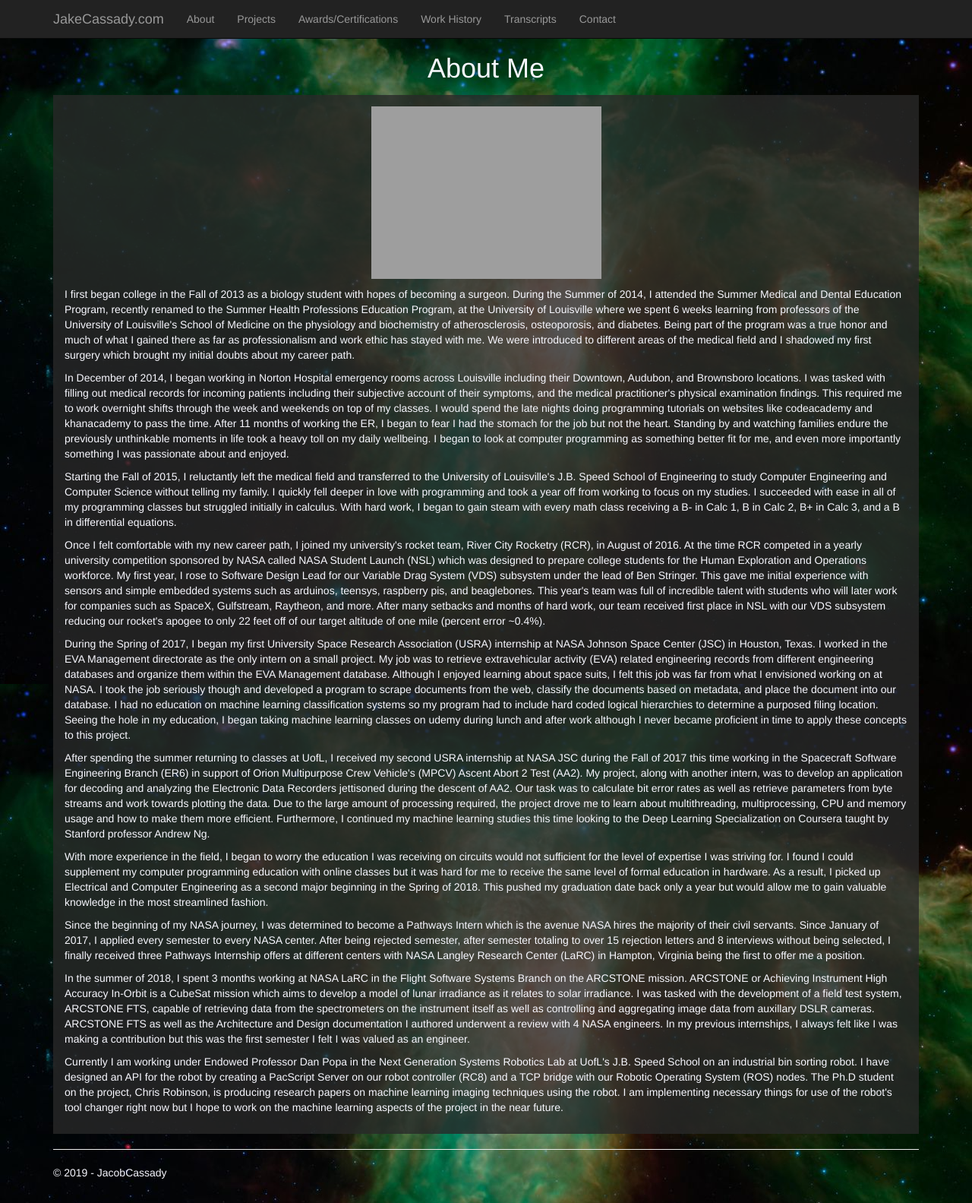
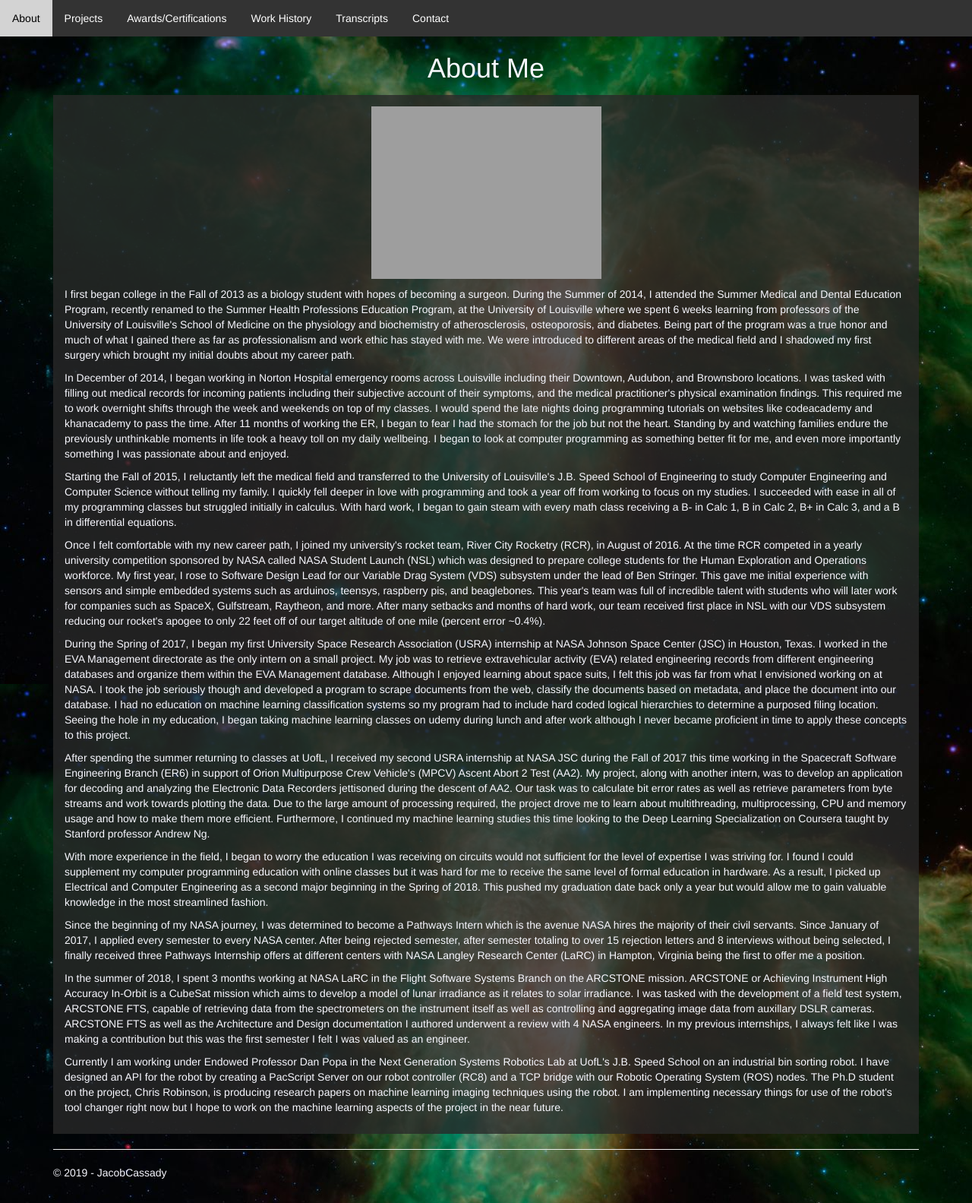
Before and after one commit to jtcass01/JacobCassadyDotCom, a Flask app: page /about in a window 1280 px wide. Shown: the whole page at 76% size. Run offline with Flask 2, Linux system fonts and the light colour scheme; data that the repository does not hold is empty; parts of the project's set-up code (start-up, migrations or seed data) failed here and were passed over; some libraries are stand-ins or nearby versions; grey boxes are pictures that could not be loaded.

Commit message:
Upgrade to navbar.

```diff
--- a/website/website/static/content/site.css
+++ b/website/website/static/content/site.css
@@ -60,3 +60,64 @@
 .validation-summary-valid {
     display: none;
 }
+
+ul.topnav {
+    list-style-type: none;
+    margin: 0;
+    padding: 0;
+    background-color: #333;
+    position: fixed;
+    top: 0;
+    width: 100%;
+}
+
+ul.topnav li {
+    float: left;
+}
+
+ul.topnav li a {
+    display: block;
+    color: white;
+    text-align: center;
+    padding: 14px 16px;
+    text-decoration: none;
+}
+
+ul.topnav li:hover a:not(.active) {
+    background-color: #D3D3D3;
+    color: #000;
+}
+
+ul.topnav li a.active {
+    background-color: #D2691E;
+    color: white;
+}
+
+ul.topnav li.right {
+    float: right;
+}
+
+@media screen and (max-width: 600px) {
+    ul.topnav,
+    ul.topnav {
+        position: unset
+    }
+
+    ul.topnav li.right,
+    ul.topnav li {
+        float: none;
+    }
+}
+
+ul.topnav .dropdown-content {
+    display: none;
+    position: absolute;
+}
+
+ul.topnav .dropdown-content a {
+    color: black;
+}
+
+ul.topnav .dropdown:hover > .dropdown-content {
+    display: block;
+}
--- a/website/website/templates/layout.html
+++ b/website/website/templates/layout.html
@@ -14,28 +14,22 @@
 </head>
 
 <body>
-    <div class="navbar navbar-inverse navbar-fixed-top">
-        <div class="container">
-            <div class="navbar-header">
-                <button type="button" class="navbar-toggle" data-toggle="collapse" data-target=".navbar-collapse">
-                    <span class="icon-bar"></span>
-                    <span class="icon-bar"></span>
-                    <span class="icon-bar"></span>
-                </button>
-                <a href="/" class="navbar-brand">JakeCassady.com</a>
+    <ul class="topnav">
+        <li><a href="{{ url_for('about') }}">About</a></li>
+        <li class="dropdown">
+            <a href="{{ url_for('projects') }}" class="dropbtn">Projects</a>
+            <div class="dropdown-content">
+                <a href="{{ url_for('simon') }}">SIMON</a>
+                <a href="{{ url_for('rc8_api') }}">Denso RC8 Python API</a>
+                <a href="{{ url_for('vds') }}">VDS</a>
             </div>
-            <div class="navbar-collapse collapse">
-                <ul class="nav navbar-nav">
-                    <li><a href="{{ url_for('about') }}">About</a></li>
-                    <li><a href="{{ url_for('projects') }}">Projects</a></li>
-                    <li><a href="{{ url_for('awards_and_certifications') }}">Awards/Certifications</a></li>
-                    <li><a href="{{ url_for('work_history') }}">Work History</a></li>
-                    <li><a href="{{ url_for('transcripts') }}">Transcripts</a></li>
-                    <li><a href="{{ url_for('contact') }}">Contact</a></li>
-                </ul>
-            </div>
-        </div>
-    </div>
+        </li>
+        <li><a href="{{ url_for('awards_and_certifications') }}">Awards/Certifications</a></li>
+        <li><a href="{{ url_for('work_history') }}">Work History</a></li>
+        <li><a href="{{ url_for('transcripts') }}">Transcripts</a></li>
+        <li><a href="{{ url_for('contact') }}">Contact</a></li>
+
+    </ul>
 
     <div class="container body-content">
         {% block content %}{% endblock %}
--- a/website/website/views.py
+++ b/website/website/views.py
@@ -141,20 +141,23 @@
 ''' Dean's List Certificate Routes '''
 @app.route('/dean_cert_fall_2013')
 def dean_cert_fall_2013():
-	track_event(
+    """Renders the dean certificate for fall 2013."""
+    track_event(
 		category='contact',
 		action='contact page visit')
-	return send_file(os.getcwd() + os.path.sep + 'website' + os.path.sep + 'static' + os.path.sep + 'transcripts' + os.path.sep + '2013' + os.path.sep + 'dean_cert_fall_2013.pdf')
+    return send_file(os.getcwd() + os.path.sep + 'website' + os.path.sep + 'static' + os.path.sep + 'transcripts' + os.path.sep + '2013' + os.path.sep + 'dean_cert_fall_2013.pdf')
 
 @app.route('/dean_cert_spring_2014')
 def dean_cert_spring_2014():
-	track_event(
+    """Renders the dean certificate for spring 2014."""
+    track_event(
 		category='contact',
 		action='contact page visit')
-	return send_file(os.getcwd() + os.path.sep + 'website' + os.path.sep + 'static' + os.path.sep + 'transcripts' + os.path.sep + '2014' + os.path.sep + 'dean_cert_spring_2014.pdf')
+    return send_file(os.getcwd() + os.path.sep + 'website' + os.path.sep + 'static' + os.path.sep + 'transcripts' + os.path.sep + '2014' + os.path.sep + 'dean_cert_spring_2014.pdf')
 
 @app.route('/dean_cert_fall_2015')
 def dean_cert_fall_2015():
+	"""Renders the dean certificate for fall 2015."""
 	track_event(
 		category='contact',
 		action='contact page visit')
@@ -162,6 +165,7 @@
 
 @app.route('/dean_cert_fall_2016')
 def dean_cert_fall_2016():
+	"""Renders the dean certificate for fall 2016."""
 	track_event(
 		category='contact',
 		action='contact page visit')
@@ -169,6 +173,7 @@
 
 @app.route('/dean_cert_spring_2018')
 def dean_cert_spring_2018():
+	"""Renders the dean certificate for spring 2018."""
 	track_event(
 		category='contact',
 		action='contact page visit')
@@ -176,6 +181,7 @@
 
 @app.route('/dean_cert_fall_2018')
 def dean_cert_fall_2018():
+	"""Renders the dean certificate for fall 2018."""
 	track_event(
 		category='contact',
 		action='contact page visit')
```
Also changed, not shown: website/website/static/scripts/header.js (added), 1 other file.
